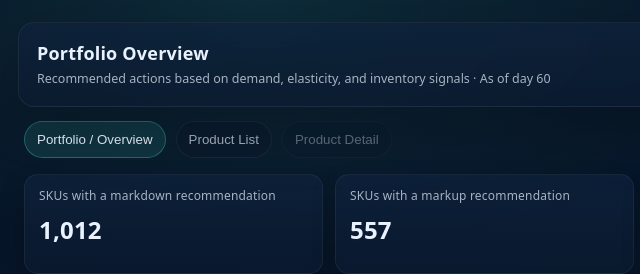
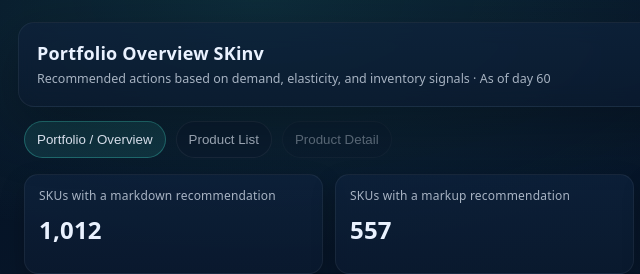
Before and after one commit to pituscv/SKinv, a plain HTML site: page index.html in a window 1280 px wide. Shown: the top 274 px of the page, 0-640 px from the left. Drawn offline with Linux system fonts and the light colour scheme.

Commit message:
name update

```diff
--- a/index.html
+++ b/index.html
@@ -158,7 +158,7 @@ body {
 <div class="app">
   <header class="topbar">
     <div class="topbar__left">
-      <div class="title">Portfolio Overview</div>
+      <div class="title">Portfolio Overview SKinv</div>
       <div class="subtitle">Recommended actions based on demand, elasticity, and inventory signals &middot; As of day 60</div>
     </div>
     <div class="topbar__right">
```
